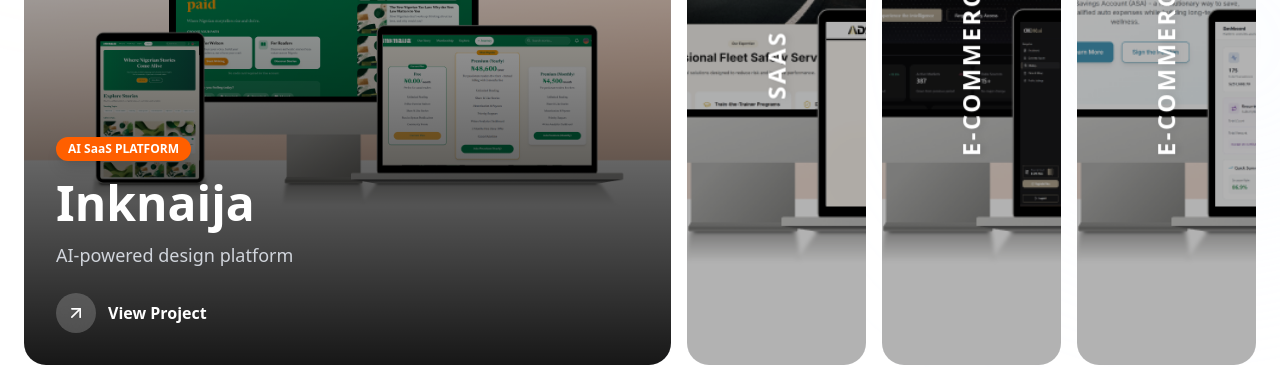
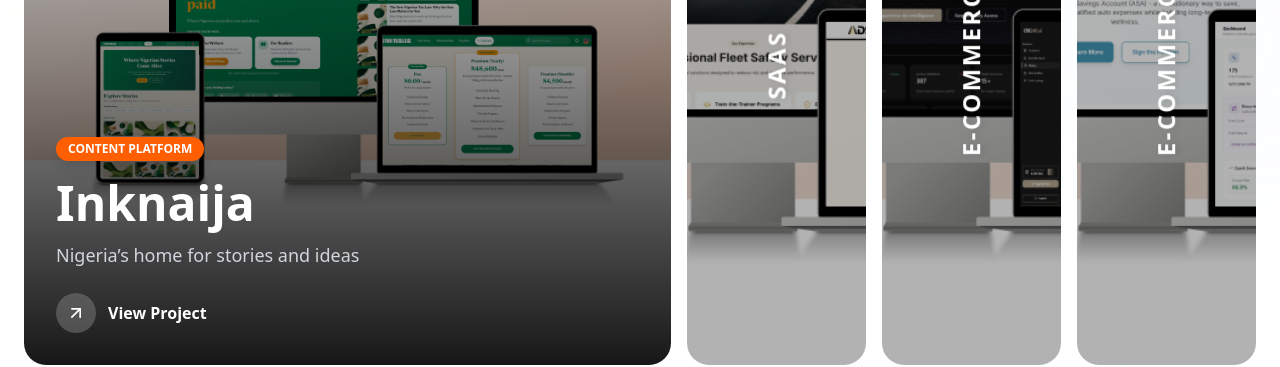
Before and after one commit to HarisChandio/clentro, a Next.js app: page / in a window 1280 px wide. Shown: the part 1360-1727 px from the top of the page. Built offline with nearby package versions, Linux system fonts and the light colour scheme.

Commit message:
fix: subs

```diff
--- a/components/Portfolio.tsx
+++ b/components/Portfolio.tsx
@@ -2,8 +2,7 @@
 
 import { useState, useEffect } from "react";
 import Image from "next/image";
-import { motion, AnimatePresence } from "framer-motion";
-import PortfolioModal from "./PortfolioModal";
+import { motion } from "framer-motion";
 import { ArrowUpRight } from "lucide-react";
 
 const BRAND_COLOR = "#FF5F00";
@@ -17,48 +16,53 @@
   role: string;
   skills: string[];
   image: string;
+  link: string;
 }
 
 const projects: Project[] = [
   {
     id: 1,
-    category: "AI SaaS PLATFORM",
+    category: "CONTENT PLATFORM",
     title: "Inknaija",
-    subtitle: "AI-powered design platform",
+    subtitle: "Nigeria’s home for stories and ideas",
     description: "Shipped a production-ready AI SaaS platform enabling users to generate presentations, graphics, and documents from text prompts.",
     role: "Frontend Developer",
-    skills: ["Next.js", "Tailwind CSS", "AI Integration"],
+    skills: ["Next.js", "Django", "AI Integration"],
     image: "/assets/portfolio/inknaija.png",
+    link: "https://inknaija.com",
   },
   {
     id: 2,
     category: "SaaS WEB DEVELOPMENT",
     title: "Advance Drivers Safety",
-    subtitle: "Modern e-commerce platform",
-    description: "Built a headless commerce platform for modern retailers using high-velocity development practices.",
+    subtitle: "Safety training & insights site",
+    description: "Road-safety platform turning compliance into measurable risk reduction with training and incident tracking.",
     role: "Lead Frontend Developer",
-    skills: ["React", "Next.js", "GraphQL"],
+    skills: ["React", "Next.js", "Vercel"],
     image: "/assets/portfolio/ads.png",
+    link: "https://www.advancedriversafety.com/",
   },
   {
     id: 3,
     category: "E-COMMERCE WEBSITE",
     title: "Cre360 AI",
-    subtitle: "Premium furniture e-commerce",
+    subtitle: "Real estate lead capture.",
     description: "Engineered a high-performance e-commerce platform with responsive product catalogs and dynamic filtering.",
     role: "Full-Stack Developer",
-    skills: ["Next.js", "Shopify", "Stripe"],
+    skills: ["GenAI", "LLMs", "Stripe"],
     image: "/assets/portfolio/cre.png",
+    link: "https://cre-frontend-skpsm.ondigitalocean.app/",
   },
   {
     id: 4,
     category: "E-COMMERCE PLATFORM",
-    title: "Revv",
-    subtitle: "Next-gen retail platform",
+    title: "RevvAuto",
+    subtitle: "Auto Savings Account for drivers",
     description: "Developed a modern e-commerce platform with AI-powered recommendations and advanced search.",
     role: "Frontend Developer",
-    skills: ["React", "TypeScript", "AI"],
+    skills: ["Java", "Fintech", "Stripe"],
     image: "/assets/portfolio/revv.png",
+    link: "https://revvautos.com",
   },
   // {
   //   id: 5,
@@ -103,8 +107,6 @@
 ];
 
 export default function Portfolio() {
-  const [selectedProject, setSelectedProject] = useState<Project | null>(null);
-  const [isModalOpen, setIsModalOpen] = useState(false);
   const [hoveredId, setHoveredId] = useState<number | null>(null);
   const [isMobile, setIsMobile] = useState(false);
 
@@ -143,10 +145,7 @@
             <motion.div
               key={project.id}
               layout
-              onClick={() => {
-                setSelectedProject(project);
-                setIsModalOpen(true);
-              }}
+              onClick={() => window.open(project.link, '_blank', 'noopener,noreferrer')}
               onMouseEnter={() => !isMobile && setHoveredId(project.id)}
               onMouseLeave={() => !isMobile && setHoveredId(null)}
               onViewportEnter={() => isMobile && setHoveredId(project.id)}
@@ -204,13 +203,6 @@
           ))}
         </div>
       </div>
-
-      {/* Details Modal */}
-      <PortfolioModal
-        project={selectedProject}
-        isOpen={isModalOpen}
-        onClose={setIsModalOpen}
-      />
     </section>
   );
 }
```
